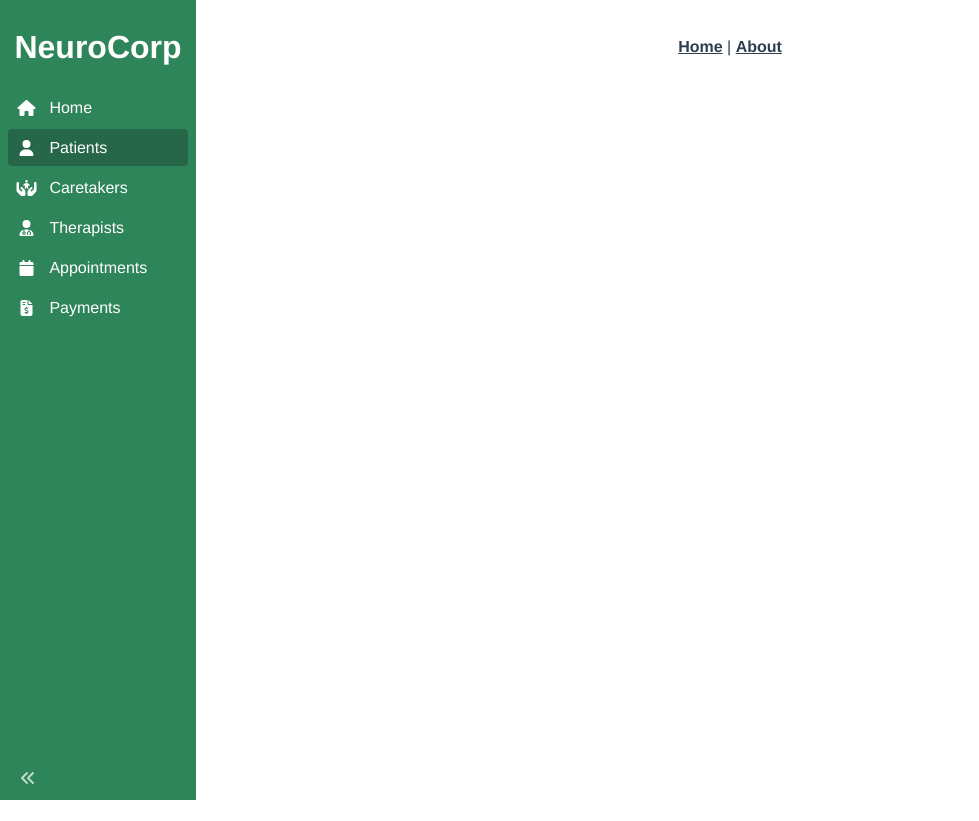
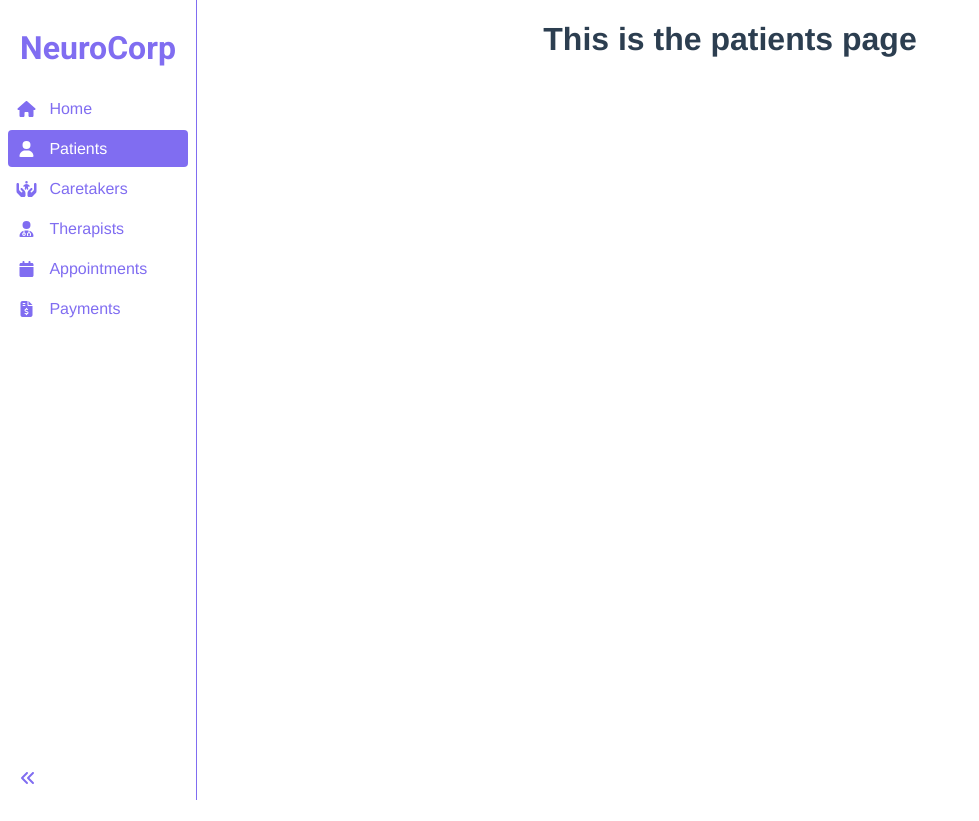
Before and after one commit to IsaiahV01/patient-care-ui-isaiah, a Vue app: page /patients in a window 1280 px wide. Shown: the whole page, without its empty margins (0-979 px from the left). Before the commit the page ends 800 px from the top, so only its background shows below. Built offline with nearby package versions, Linux system fonts and the light colour scheme.

Commit message:
definetly adding too much in one commit, adjusted the color formmat of the sidebar, changed the home screen landing page to fit project, changed global margin from 8px to 0px, removed original homepage, helloworld, and aboutpage and added a basic page for the /patients route

```diff
--- a/jsconfig.json
+++ b/jsconfig.json
@@ -15,5 +15,9 @@
       "dom.iterable",
       "scripthost"
     ]
-  }
+  },
+  "exclude": [
+    "src/components/HelloWorld.vue",
+    "src/views/AboutView.vue"
+  ]
 }
--- a/src/App.vue
+++ b/src/App.vue
@@ -7,10 +7,6 @@ import { sidebarWidth } from './components/sidebar/sidebarState.js';
   <div class="app-container">
     <SidebarPanel />
     <div class="main-content" :style="{ marginLeft: sidebarWidth }">
-      <nav>
-        <router-link to="/">Home</router-link> |
-        <router-link to="/about">About</router-link>
-      </nav>
       <router-view />
     </div>
   </div>
--- /dev/null
+++ b/src/assets/global.css
@@ -0,0 +1,6 @@
+/* Reset default margin and padding */
+html, body {
+  margin: 0;
+  padding: 0;
+  height: 100%;
+}
--- a/src/components/HelloWorld.vue
+++ /dev/null
@@ -1,59 +0,0 @@
-<template>
-  <div class="hello">
-    <h1>{{ msg }}</h1>
-    <p>
-      For a guide and recipes on how to configure / customize this project,<br>
-      check out the
-      <a href="https://cli.vuejs.org" target="_blank" rel="noopener">vue-cli documentation</a>.
-    </p>
-    <h3>Installed CLI Plugins</h3>
-    <ul>
-      <li><a href="https://github.com/vuejs/vue-cli/tree/dev/packages/%40vue/cli-plugin-babel" target="_blank" rel="noopener">babel</a></li>
-      <li><a href="https://github.com/vuejs/vue-cli/tree/dev/packages/%40vue/cli-plugin-router" target="_blank" rel="noopener">router</a></li>
-      <li><a href="https://github.com/vuejs/vue-cli/tree/dev/packages/%40vue/cli-plugin-eslint" target="_blank" rel="noopener">eslint</a></li>
-    </ul>
-    <h3>Essential Links</h3>
-    <ul>
-      <li><a href="https://vuejs.org" target="_blank" rel="noopener">Core Docs</a></li>
-      <li><a href="https://forum.vuejs.org" target="_blank" rel="noopener">Forum</a></li>
-      <li><a href="https://chat.vuejs.org" target="_blank" rel="noopener">Community Chat</a></li>
-      <li><a href="https://twitter.com/vuejs" target="_blank" rel="noopener">Twitter</a></li>
-      <li><a href="https://news.vuejs.org" target="_blank" rel="noopener">News</a></li>
-    </ul>
-    <h3>Ecosystem</h3>
-    <ul>
-      <li><a href="https://router.vuejs.org" target="_blank" rel="noopener">vue-router</a></li>
-      <li><a href="https://vuex.vuejs.org" target="_blank" rel="noopener">vuex</a></li>
-      <li><a href="https://github.com/vuejs/vue-devtools#vue-devtools" target="_blank" rel="noopener">vue-devtools</a></li>
-      <li><a href="https://vue-loader.vuejs.org" target="_blank" rel="noopener">vue-loader</a></li>
-      <li><a href="https://github.com/vuejs/awesome-vue" target="_blank" rel="noopener">awesome-vue</a></li>
-    </ul>
-  </div>
-</template>
-
-<script>
-export default {
-  name: 'HelloWorld',
-  props: {
-    msg: String
-  }
-}
-</script>
-
-<!-- Add "scoped" attribute to limit CSS to this component only -->
-<style scoped>
-h3 {
-  margin: 40px 0 0;
-}
-ul {
-  list-style-type: none;
-  padding: 0;
-}
-li {
-  display: inline-block;
-  margin: 0 10px;
-}
-a {
-  color: #42b983;
-}
-</style>
--- a/src/components/sidebar/SidebarLink.vue
+++ b/src/components/sidebar/SidebarLink.vue
@@ -55,12 +55,13 @@ export default {
     border-radius: 0.25em;
     height: 1.5em;
 
-    color: white;
+    color: #806DF1;
     text-decoration: none;
 }
 
 .link:hover {
     background-color: var(--sidebar-item-active);
+    color: white;
 }
 
 .link .icon {
@@ -71,5 +72,6 @@ export default {
 
 .active-link {
     background-color: var(--sidebar-item-active);
+    color: white;
 }
 </style>
--- a/src/components/sidebar/SidebarPanel.vue
+++ b/src/components/sidebar/SidebarPanel.vue
@@ -36,17 +36,24 @@ export default {
 </template>
 
 <style>
+@import url('https://fonts.googleapis.com/css2?family=Roboto:wght@400;700&display=swap'); /* Example Google Font */
+
 :root {
-    --sidebar-bg-color: #2f855a;
-    --sidebar-item-color: #38a169;
-    --sidebar-item-active: #276749;
+    --sidebar-bg-color: #ffffff;
+    --sidebar-item-color: #806DF1;
+    --sidebar-item-active: #806DF1;
+}
+
+.sidebar h1 {
+    font-family: 'Roboto', sans-serif; /* Apply the Google Font to the sidebar title */
 }
 </style>
 
 <style scoped>
 .sidebar {
+    border-right: #806DF1 1px solid;
     background-color: var(--sidebar-bg-color);
-    color: white;
+    color: #806DF1;
 
     float: left;
     position: fixed;
@@ -67,7 +74,7 @@ export default {
     bottom: 0;
     padding: 0.75em;
 
-    color: rgba(255, 255, 255, 0.7);
+    color: #806DF1;
 
     transition: 0.2s linear;
 }
--- a/src/main.js
+++ b/src/main.js
@@ -14,6 +14,8 @@ import { FontAwesomeIcon } from '@fortawesome/vue-fontawesome';
 // Add icons to the library
 library.add(faAnglesLeft, faHome, faUser, faHandsHoldingChild, faUserDoctor, faCalendar, faFileInvoiceDollar);
 
+import './assets/global.css'; // Import the global CSS file
+
 const app = createApp(App);
 
 // Register FontAwesome globally
--- a/src/router/index.js
+++ b/src/router/index.js
@@ -8,12 +8,9 @@ const routes = [
     component: HomeView
   },
   {
-    path: '/about',
-    name: 'about',
-    // route level code-splitting
-    // this generates a separate chunk (about.[hash].js) for this route
-    // which is lazy-loaded when the route is visited.
-    component: () => import(/* webpackChunkName: "about" */ '../views/AboutView.vue')
+    path: '/patients',
+    name: 'patients',
+    component: () => import(/* webpackChunkName: "patients" */ '../views/PatientsView.vue')
   }
 ]
 
--- a/src/views/AboutView.vue
+++ /dev/null
@@ -1,5 +0,0 @@
-<template>
-  <div class="about">
-    <h1>This is an about page</h1>
-  </div>
-</template>
--- a/src/views/HomeView.vue
+++ b/src/views/HomeView.vue
@@ -1,18 +1,70 @@
+<script setup>
+</script>
+
 <template>
-  <div class="home">
-    <img alt="Vue logo" src="../assets/logo.png">
-    <HelloWorld msg="Welcome to Your Vue.js App"/>
+  <div class="home-container">
+    <h1 class="title">NeuroCorp</h1>
+    <hr class="divider" />
+    <p class="slogan">Empowering Young Minds, One Step at a Time</p>
   </div>
 </template>
 
-<script>
-// @ is an alias to /src
-import HelloWorld from '@/components/HelloWorld.vue'
+<style scoped>
+@import url('https://fonts.googleapis.com/css2?family=Instrument+Sans:ital,wght@0,400..700;1,400..700&family=Montserrat:wght@100&display=swap');
 
-export default {
-  name: 'HomeView',
-  components: {
-    HelloWorld
+body {
+  margin: 0;
+}
+.home-container {
+  display: flex;
+  flex-direction: column;
+  justify-content: center;
+  align-items: center;
+  height: 100vh;
+  background: linear-gradient(300deg,#9c8bf3,#9583f3,#806df1,#806df1,#6049ed,#563bf7,#ada2f3);
+  background-size: 420% 420%;
+  animation: gradient-animation 42s ease infinite;
+  color: white;
+  text-align: center;
+}
+
+.montserrat-uniquifier {
+  font-family: "Montserrat", serif;
+  font-optical-sizing: auto;
+  font-weight: 100;
+  font-style: normal;
+}
+
+.title {
+  font-family: 'Montserrat', serif;
+  font-size: 7rem;
+  font-weight: bold;
+  letter-spacing: 20px;
+}
+
+/* Divider Line */
+.divider {
+  width: 85%;
+  border: 1px solid white;
+  margin: 1rem 0;
+}
+
+.slogan {
+  font-family: 'Montserrat', serif;
+  font-size: 1.5rem;
+  letter-spacing: 7px;
+  word-spacing: 15px;
+}
+
+@keyframes gradient-animation {
+  0% {
+    background-position: 0% 50%;
+  }
+  50% {
+    background-position: 100% 50%;
+  }
+  100% {
+    background-position: 0% 50%;
   }
 }
-</script>
+</style>
--- /dev/null
+++ b/src/views/PatientsView.vue
@@ -0,0 +1,8 @@
+<script setup>
+</script>
+
+<template>
+    <div class="patients">
+      <h1>This is the patients page</h1>
+    </div>
+  </template>
```
